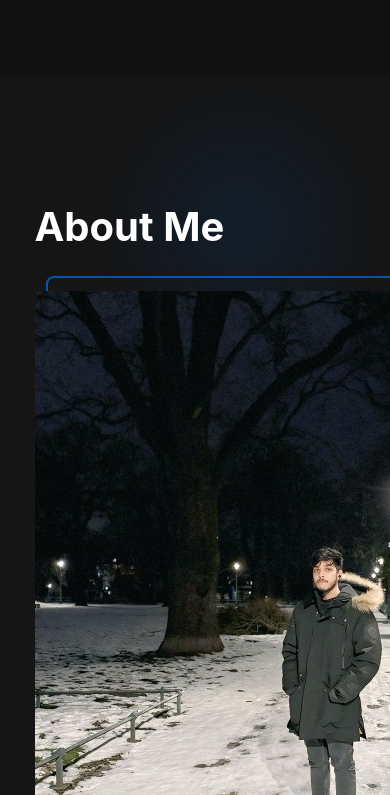
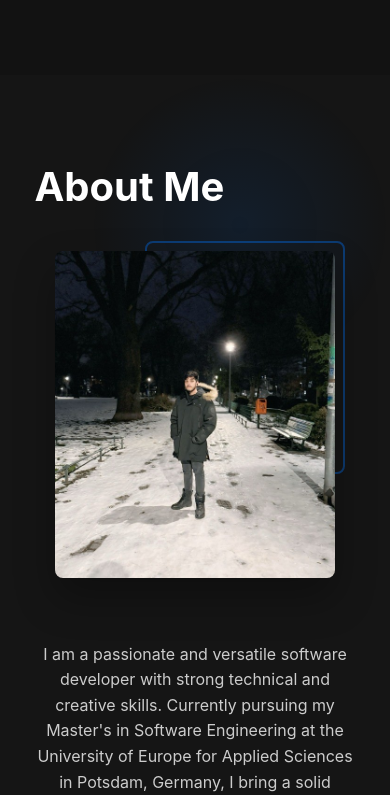
Before and after one commit to Piyush70007/my-website, a plain HTML site: page index.html in a window 390 px wide. Shown: the part 769-1564 px from the top of the page. Drawn offline with Linux system fonts and the light colour scheme; a script that the page names is missing.

Commit message:
Update about.css

```diff
--- a/about.css
+++ b/about.css
@@ -75,78 +75,114 @@
 .about-image {
     position: relative;
     z-index: 1;
-    width: 600px;
+    width: 500px;
     max-width: 100%;
     margin: 0 auto;
     opacity: 0;
     animation: scaleIn 1s ease 0.4s forwards;
 }
 
-.about-image {
-    position: relative;
-    z-index: 1;
-    width: 700px;
+.about-image img {
+    width: 100%;
+    height: auto;
+    object-fit: cover;
+    border-radius: 8px;
+    box-shadow: 0 20px 40px rgba(0, 0, 0, 0.3);
+    transition: all 0.5s ease;
+    display: block;
     max-width: 100%;
-    margin: 0 auto;
-    opacity: 0;
-    animation: scaleIn 1s ease 0.4s forwards;
 }
 
-.about-image {
+.about-image:hover img {
+    transform: scale(1.02);
+}
 
-    z-index: 1;
-    /* max-width: 100%;
-    margin: 0 auto;
-    opacity: 0; */
-    animation: scaleIn 1s ease 0.4s forwards;
-        width: 100%;
-        height: 100%;
-        object-fit: cover; /* or other values */
-
-}
 .about-image::before {
     content: '';
     position: absolute;
-    top: -20px;  /* Slightly reduced offset */
-    right: -20px;  /* Slightly reduced offset */
-    width: 100%;
-    height: 100%;
-    border: 2px solid var(--primary-color);  /* Reduced border thickness */
+    top: -20px;
+    right: -20px;
+    width: 70%;
+    height: 70%;
+    border: 2px solid var(--primary-color);
     border-radius: 8px;
     z-index: -1;
-    opacity: 0.7;
+    opacity: 0.5;
     transition: all 0.5s ease;
 }
 
 .about-image:hover::before {
-    top: -20px;
-    right: -20px;
+    top: -15px;
+    right: -15px;
 }
 
-.about-image:hover img {
-    transform: scale(1.03);
-}
+/* Mobile Responsiveness */
+@media (max-width: 991px) {
+    .about-content {
+        grid-template-columns: 1fr;
+        gap: 3rem;
+    }
 
-@media (max-width: 1200px) {
     .about-image {
-        width: 650px;
-    }
-}
-
-@media (max-width: 991px) {
-    .about-image {
-        width: 550px;
-    }
-}
-
-@media (max-width: 768px) {
-    .about-image {
-        width: 450px;
+        width: 400px;
+        order: -1;
     }
 
     .about-image::before {
         top: -15px;
         right: -15px;
-        border-width: 2px;
+        width: 80%;
+        height: 80%;
     }
 }
+
+@media (max-width: 768px) {
+    .about-content {
+        grid-template-columns: 1fr;
+        gap: 2rem;
+    }
+
+    .about-image {
+        width: 350px;
+        margin: 0 auto 2rem;
+        order: -1;
+    }
+
+    .about-image::before {
+        top: -10px;
+        right: -10px;
+        width: 80%;
+        height: 90%;
+    }
+
+    .skills {
+        justify-content: center;
+    }
+
+    .about-text p {
+        text-align: center;
+    }
+}
+
+@media (max-width: 480px) {
+    .about {
+        padding: 80px 0;
+    }
+
+    .about-image {
+        width: 280px;
+    }
+
+    .about-image::before {
+        width: 70%;
+        height: 70%;
+        opacity: 0.4;
+    }
+
+    .skill-tag {
+        margin-right: 0.5rem;
+        margin-bottom: 0.5rem;
+        padding: 0.4rem 0.7rem;
+        font-size: 0.8rem;
+    }
+}
```
